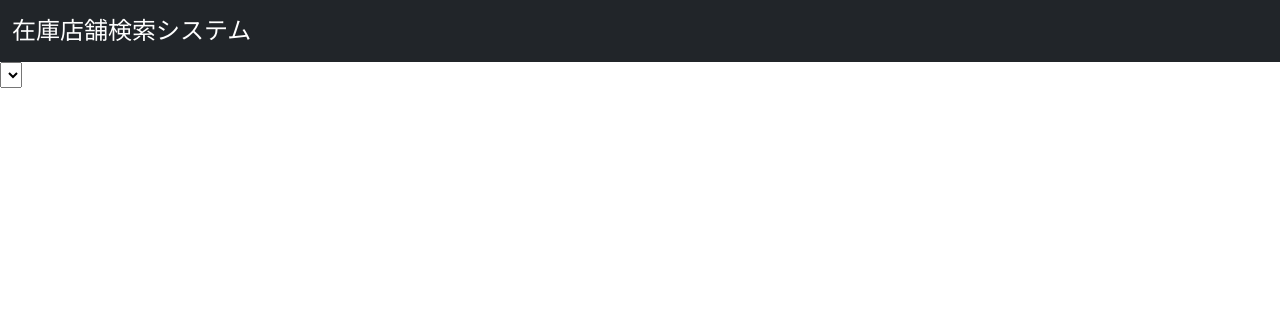
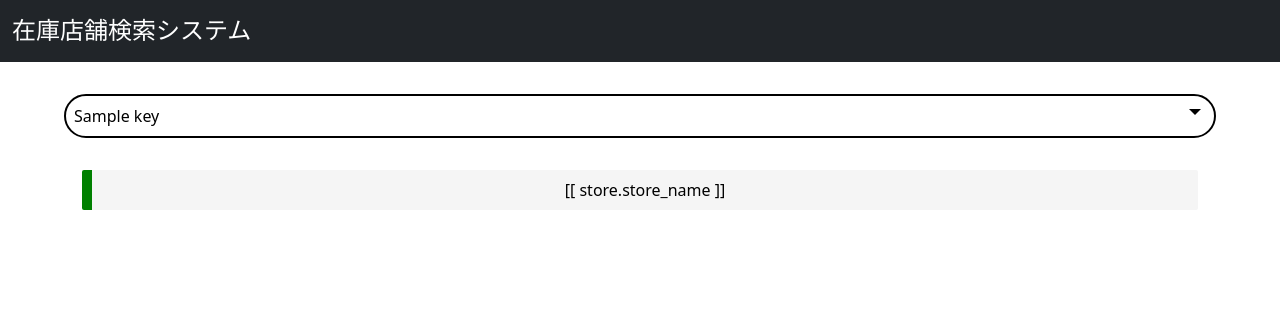
Before and after one commit to sg5314/FindBookStore, a Django app: template templates/kinokuniya.html in a window 1280 px wide. Shown: the top 322 px of the page. Run offline with Django 3.2, Linux system fonts and the light colour scheme; the template is opened without the code that fills it: most values are stand-ins (such as "Sample title", 1, 10 or a date in 2020); lists and menus that the app fills with data are empty.

Commit message:
[fix] 紀伊国屋書店ページのUIを設計

```diff
--- /dev/null
+++ b/FindBookStoreApp/static/css/app_kinokuniya.css
@@ -0,0 +1,71 @@
+.cp_ipselect {
+    overflow: hidden;
+    width: 90%;
+    margin: 2em auto;
+    text-align: center;
+  }
+  .cp_ipselect select {
+    width: 100%;
+    padding-right: 1em;
+    cursor: pointer;
+    text-indent: 0.01px;
+    text-overflow: ellipsis;
+    border: none;
+    outline: none;
+    background: transparent;
+    background-image: none;
+    box-shadow: none;
+    -webkit-appearance: none;
+    appearance: none;
+  }
+  .cp_ipselect select::-ms-expand {
+      display: none;
+  }
+  .cp_ipselect.cp_sl01 {
+    position: relative;
+    border-radius: 2px;
+    border: 2px solid black;
+    border-radius: 50px;
+    background: #ffffff;
+  }
+  .cp_ipselect.cp_sl01::before {
+    position: absolute;
+    top: 0.8em;
+    right: 0.8em;
+    width: 0;
+    height: 0;
+    padding: 0;
+    content: '';
+    border-left: 6px solid transparent;
+    border-right: 6px solid transparent;
+    border-top: 6px solid black;
+    pointer-events: none;
+  }
+  .cp_ipselect.cp_sl01 select {
+    padding: 8px 38px 8px 8px;
+    color: black;
+  }
+
+
+  ul, ol {
+    padding: 0;
+    position: relative;
+  }
+
+  ul li, ol li {
+    color: black;
+    border-left: solid 10px green;/*左側の線*/
+    background: whitesmoke;/*背景色*/
+    margin-bottom: 15px;/*下のバーとの余白*/
+    line-height: 1.5;
+    border-radius: 2px 2px 2px 2px;/*角だけ丸く*/
+    text-align: center;
+    padding: 0.5em;
+    list-style-type: none!important;
+  }
+
+  li a {
+    display: block;
+    height: 100%;
+    width: 100%;
+  }
--- a/templates/kinokuniya.html
+++ b/templates/kinokuniya.html
@@ -1,46 +1,49 @@
 {% extends 'base.html' %}
+{% load static %}
 
     {% block customcss %}
         <script src="https://cdn.jsdelivr.net/npm/vue@2/dist/vue.js"></script>
+        <link href="{% static 'css/app_kinokuniya.css' %}" rel="stylesheet">
     {% endblock customcss %}
 
     {% block contents %}
     <div id = "app">
+        <div class="cp_ipselect cp_sl01">
             <select v-model="selected">
             {% for key, kinokuniya_store in kinokuniya_stores.items %}
-        {% if forloop.first %}
-        {% else %}
                 <option id = 'key' value="{{ key }}">{{ key }}</option>
-        {% endif %}
             {% endfor %}
             </select>
-
+        </div>
     <input type='hidden' id="kinokuniya_stores" value="{{ kinokuniya_stores }}">
+    <div class="container">
         <ul>
             <li v-for="store in kinokuniya">
-            <a :href="store.stock_url" target="_blank">
+                <a :href="store.stock_url" target="_blank" style="text-decoration:none; color:black;">
                     [[ store.store_name ]]
                 </a>
             </li>
         </ul>
+    </div>
+
 
     </div>
 
     <script>
-
+        const stores_data = JSON.parse(document.getElementById('kinokuniya_stores').value.split("'").join('"'));
         let app = new Vue({
             el: '#app',
             delimiters: ['[[', ']]'],
             data: function(){
                 return{
-                    selected: '',
+                    selected: Object.keys(stores_data),
                     kinokuniya: '',
-                    kinokuniya_stores: document.getElementById('kinokuniya_stores').value.split("'").join('"'),
+                    kinokuniya_stores: stores_data,
                 }
             },
             watch:{
                 selected: function(newVal, oldVal){
-                    this.kinokuniya = JSON.parse(this.kinokuniya_stores)[newVal]
+                    this.kinokuniya = this.kinokuniya_stores[newVal]
                 }
             }
         });
--- /dev/null
+++ b/templates/temp.html
@@ -0,0 +1,5 @@
+<select v-model="selected">
+    {% for key, kinokuniya_store in kinokuniya_stores.items %}
+        <option id = 'key' value="{{ key }}">{{ key }}</option>
+    {% endfor %}
+    </select>
```
Lines whose indentation alone changed are shown as unchanged.
